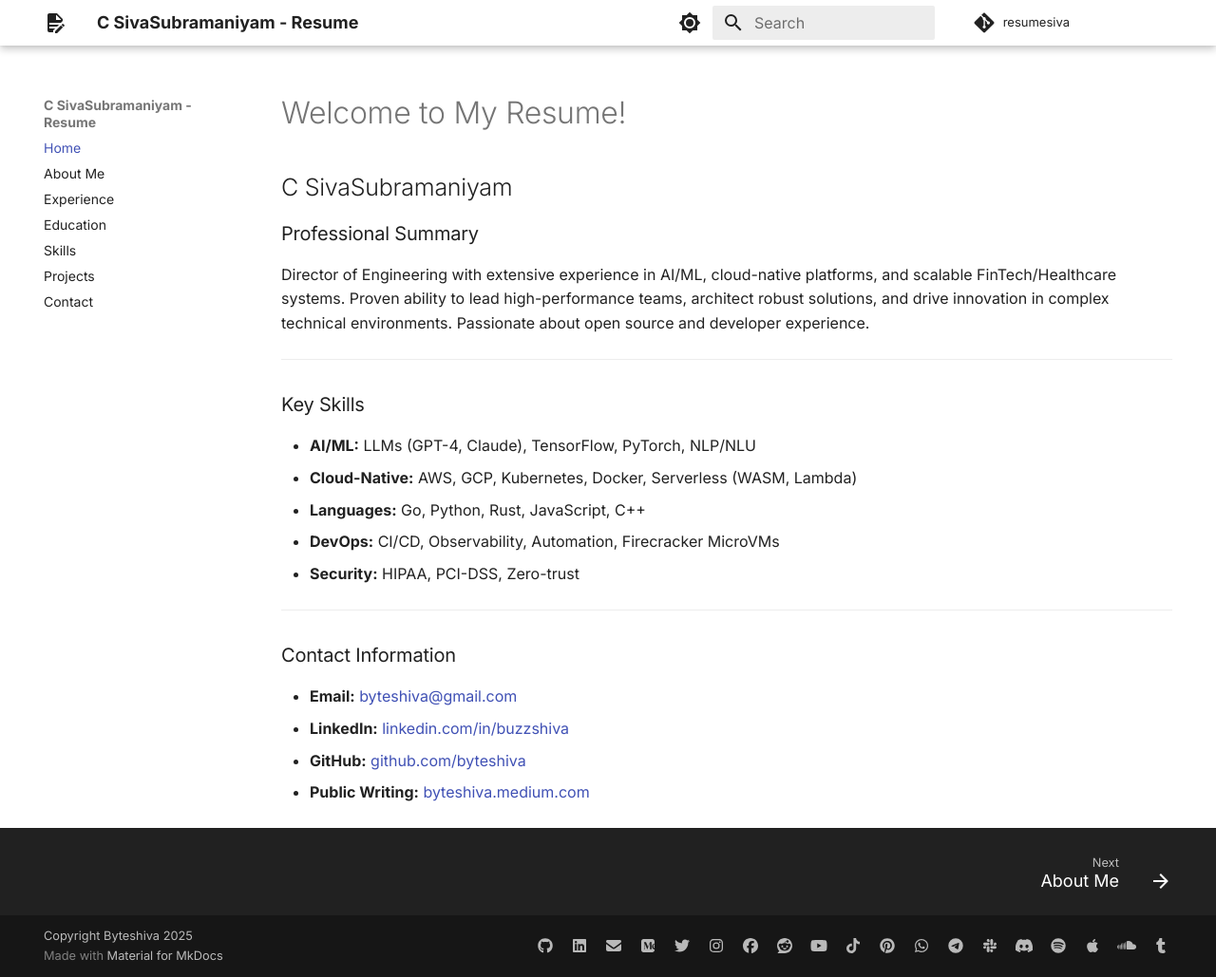
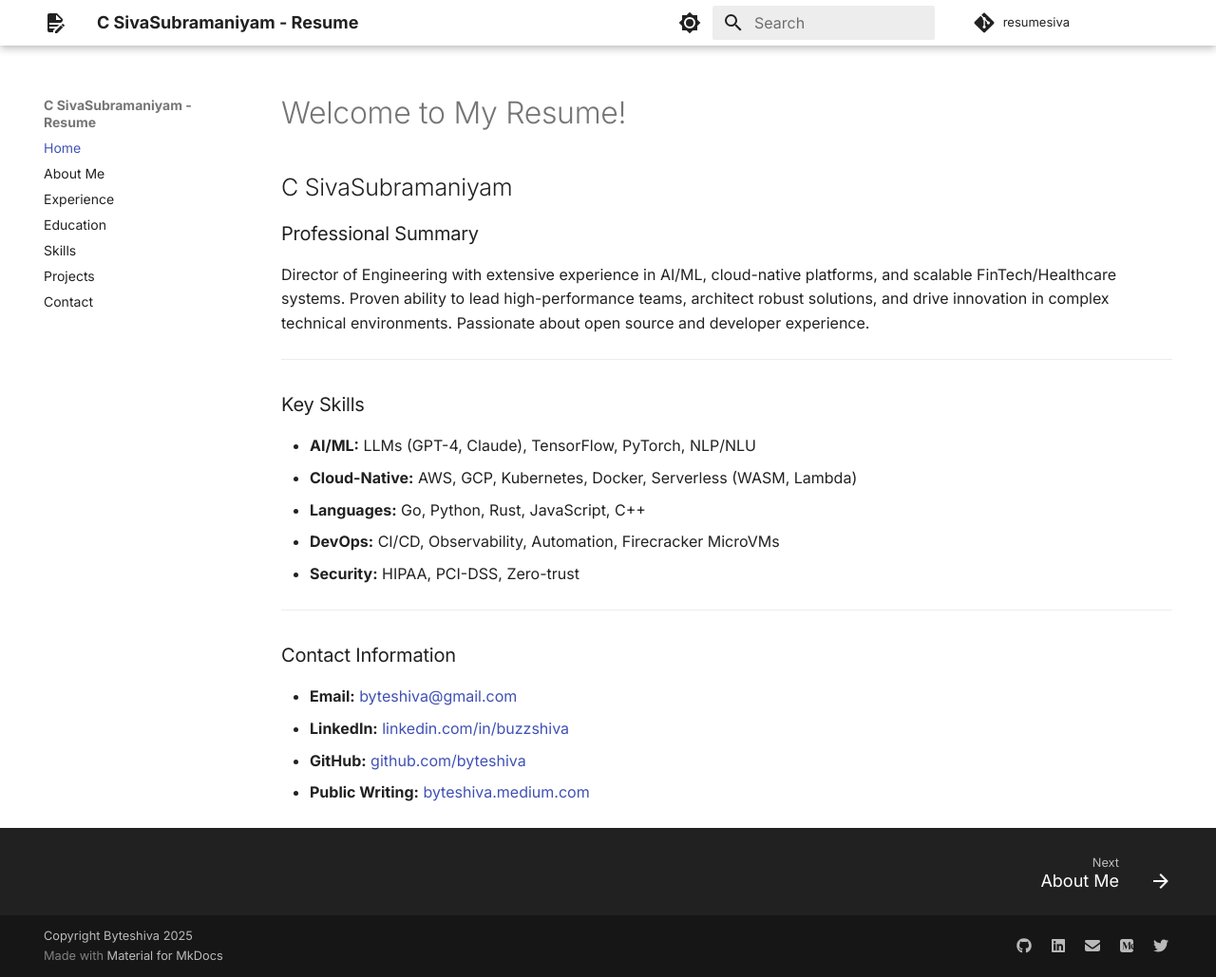
Before and after one commit to byteshiva/repo-resume, an MkDocs documentation site: the page built from docs/index.md, in a window 1280 px wide and 1029 px high. Shown: the whole window at 95% size. Built offline with MkDocs 1.6.1 and Material for MkDocs 9.7.7, drawn with Linux system fonts in a browser that asks for light colours.

Commit message:
Update mkdocs.yml

```diff
--- a/mkdocs.yml
+++ b/mkdocs.yml
@@ -72,35 +72,6 @@ extra:
       link: https://byteshiva.medium.com
     - icon: fontawesome/brands/twitter
       link: https://x.com/byteshiva
-    - icon: fontawesome/brands/instagram
-      link: https://instagram.com/byteshiva
-    - icon: fontawesome/brands/facebook
-      link: https://facebook.com/byteshiva
-    - icon: fontawesome/brands/reddit
-      link: https://reddit.com/user/byteshiva
-    - icon: fontawesome/brands/youtube
-      link: https://youtube.com/byteshiva
-    - icon: fontawesome/brands/tiktok
-      link: https://tiktok.com/@byteshiva
-    - icon: fontawesome/brands/pinterest
-      link: https://pinterest.com/byteshiva
-    - icon: fontawesome/brands/whatsapp
-      link: https://wa.me/1234567890
-    - icon: fontawesome/brands/telegram
-      link: https://t.me/byteshiva
-    - icon: fontawesome/brands/slack
-      link: https://slack.com/byteshiva
-    - icon: fontawesome/brands/discord
-      link: https://discord.gg/byteshiva
-    - icon: fontawesome/brands/spotify
-      link: https://open.spotify.com/user/byteshiva
-    - icon: fontawesome/brands/apple
-      link: https://music.apple.com/profile/byteshiva
-    - icon: fontawesome/brands/soundcloud
-      link: https://soundcloud.com/byteshiva
-    - icon: fontawesome/brands/tumblr
-      link: https://byteshiva.tumblr.com
-
 
 repo_url: https://github.com:byteshiva/resumesiva.git
 repo_name: resumesiva
```
